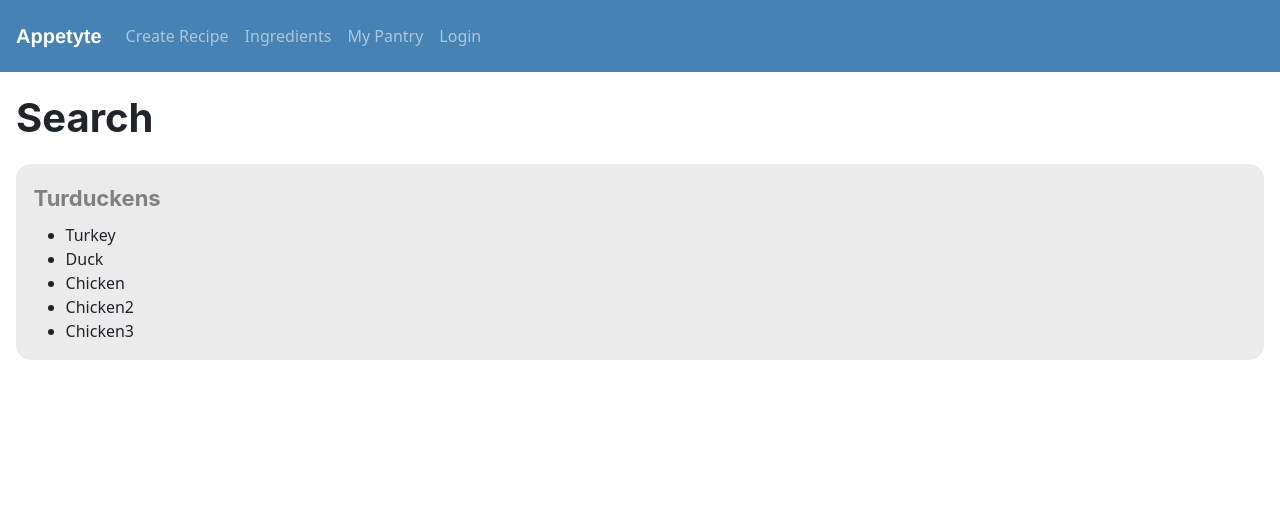
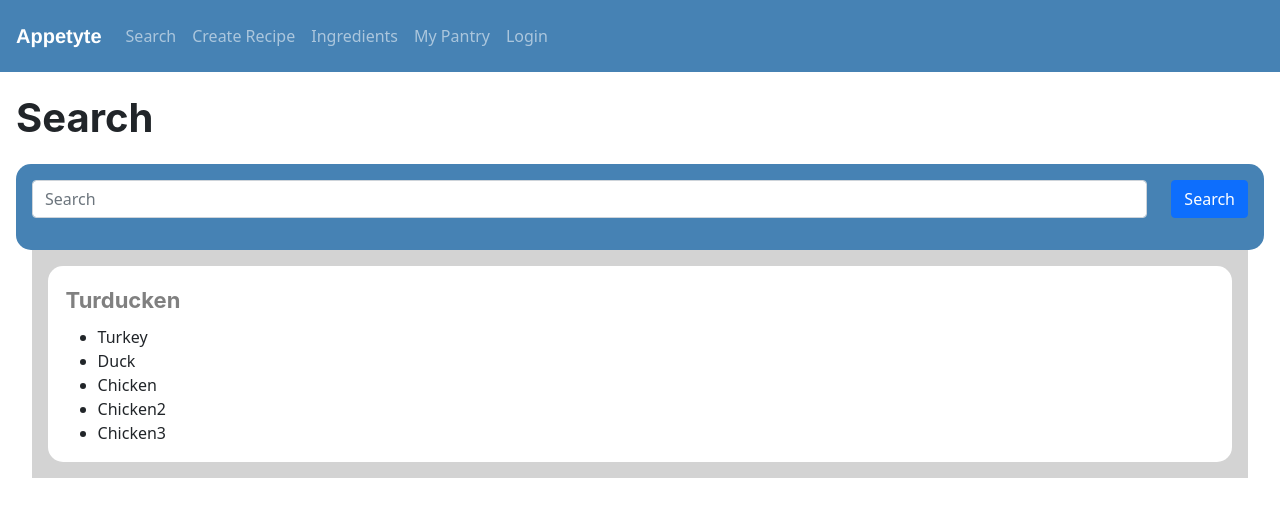
Before and after one commit to PallavAg/Appetyte, a React (Create React App) app: page /search in a window 1280 px wide. Shown: the top 516 px of the page. Built offline with nearby package versions, Linux system fonts and the light colour scheme; no server answers.

Commit message:
Begins work on search page

```diff
--- a/src/components/NavigationBar.js
+++ b/src/components/NavigationBar.js
@@ -11,6 +11,7 @@ export default function NavigationBar() {
 			<Navbar variant="dark" className="navbar navigationBar navigationBarContent py-3">
 				<Navbar.Brand as={Link} to="/" className="navbar-brand homeButton">Appetyte</Navbar.Brand>
 				<Nav className="me-auto">
+					<Nav.Link as={Link} to="/search">Search</Nav.Link>
 					<Nav.Link as={Link} to="/create_recipe">Create Recipe</Nav.Link>
 					<Nav.Link as={Link} to="/ingredients">Ingredients</Nav.Link>
 					<Nav.Link as={Link} to="/pantry">My Pantry</Nav.Link>
--- a/src/components/SearchPage.js
+++ b/src/components/SearchPage.js
@@ -1,13 +1,39 @@
 import React, {useState} from "react"
 import RecipePreviewCard from "./Subviews/RecipePreviewCard";
+import {Button, Form, Row, Col} from "react-bootstrap";
 
 export default function SearchPage() {
 
     return (
         <div className='contentInsets'>
             <div className='pageTitle'>Search</div>
+            <div style={{backgroundColor: 'steelblue', borderRadius: 15, padding: '1rem'}}>
+                <Form>
+                    <Form.Group className="mb-3" controlId="search">
+                        <Row>
+                            <Col>
+                                <Form.Control
+                                    type="name"
+                                    placeholder={"Search"}
+                                    //id={id}
+                                    //onChange={e => setField('name', e.target.value, id, 3)}
+                                />
+                            </Col>
+                            <Col md="auto">
+                                <Button>Search</Button>
+                            </Col>
+                        </Row>
 
-            <div>{RecipePreviewCard("Turduckens", [{name: "Turkey"}, {name: "Duck"}, {name: "Chicken"}, {name: "Chicken2"}, {name: "Chicken3"}, {name: "Chicken4"}])}</div>
+                    </Form.Group>
+                </Form>
+            </div>
+            <div className='leftAndRightContentInsets' style={{backgroundColor: 'lightgray', paddingTop: '1rem', paddingBottom: '1rem'}}>
+
+                <div style={{paddingLeft: '1rem', paddingRight: '1rem'}}>{RecipePreviewCard("Turducken", [{name: "Turkey"}, {name: "Duck"}, {name: "Chicken"}, {name: "Chicken2"}, {name: "Chicken3"}, {name: "Chicken4"}])}</div>
+
+
+            </div>
+
         </div>
     );
 
--- a/src/components/css/index.css
+++ b/src/components/css/index.css
@@ -19,7 +19,7 @@ code {
 }
 
 .smallCard {
-  background-color: #ebebeb;
+  background-color: white;
   padding: 0.1rem;
   border-radius: 15px;
 }
@@ -86,6 +86,11 @@ code {
   padding-left: 1rem;
 }
 
+.leftAndRightContentInsets {
+  margin-left: 1rem;
+  margin-right: 1rem;
+}
+
 .rightJustified {
   margin-left: auto;
   margin-right: 0px;
```
